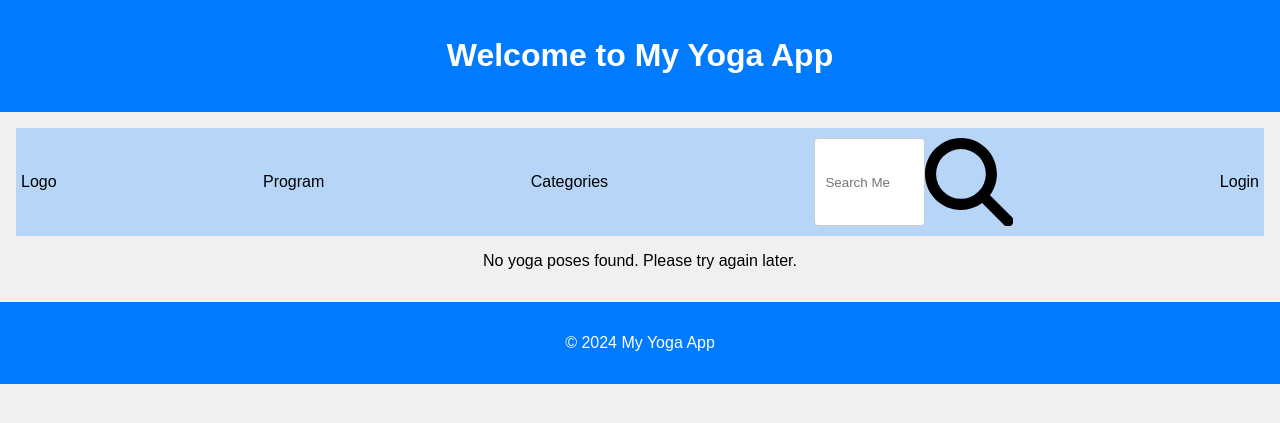
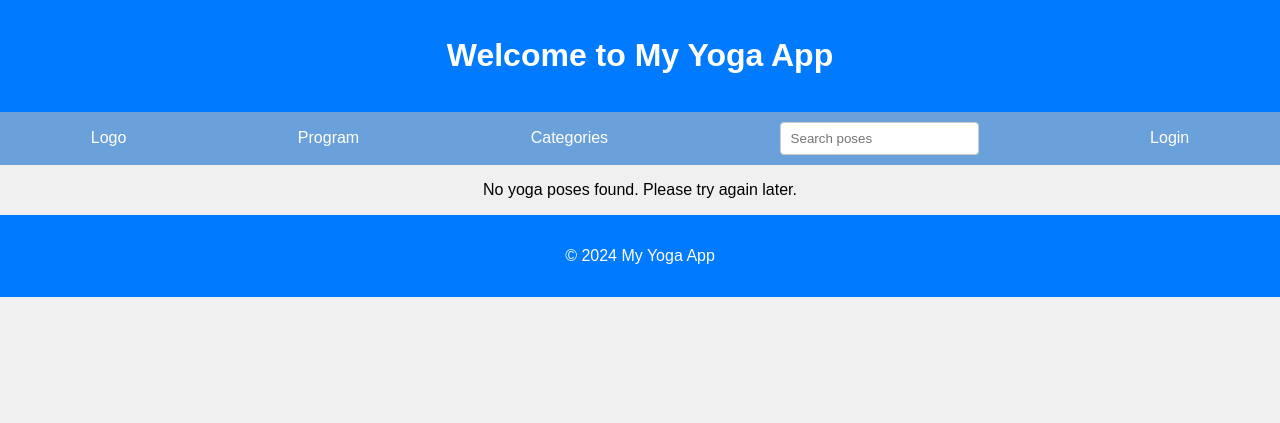
Before and after one commit to tasbehanawaz/YOGA_APP, a PHP site: page / in a window 1280 px wide. Shown: the top 423 px of the page. Run offline with PHP 8.4, Linux system fonts and the light colour scheme; data that the repository does not hold is empty.

Commit message:
Update search placeholder and navigation bar color

```diff
--- a/index.php
+++ b/index.php
@@ -32,12 +32,12 @@
                         <li><a href="#">Program</a></li>
                         <li><a href="#">Categories</a></li>
                         <li class="search-container">
-                            <input type="text" class="search-input" placeholder="Search Me">
+                            <input type="text" class="search-input" placeholder="Search poses">
                             <!-- SVG icon here or use an <img> tag with alt attribute -->
-                            <svg xmlns="http://www.w3.org/2000/svg" viewBox="0 0 512 512">
+                            <!-- <svg xmlns="http://www.w3.org/2000/svg" viewBox="0 0 512 512">
                                 <path d="M416 208c0 45.9-14.9 88.3-40 122.7L502.6 457.4c12.5 12.5 12.5 32.8 0 45.3s-32.8 12.5-45.3 0L330.7 376c-34.4 25.2-76.8 40-122.7
                             40C93.1 416 0 322.9 0 208S93.1 0 208 0S416 93.1 416 208zM208 352a144 144 0 1 0 0-288 144 144 0 1 0 0 288z" />
-                            </svg>
+                            </svg> -->
                         </li>
                         <li><a href="#">Login</a></li>
                     </ul>
--- a/style.css
+++ b/style.css
@@ -11,10 +11,6 @@
   padding: 1rem;
   background-color: #007bff;
   color: white;
-}
-
-main {
-  padding: 1rem;
 }
 
 .poses-list {
@@ -42,7 +38,7 @@
 
 .container {
   display: flex;
-  justify-content: space-between;
+  justify-content: space-around;
   align-items: center; /* Align items vertically */
 }
 
@@ -63,22 +59,25 @@
   position: relative;
 }
 
+li {
+  color: white;
+}
+
 .search-input {
   flex-grow: 1; /* Allows input to fill the space */
-  padding-left: 20px; /* Adjust based on actual icon size */
+  padding: 0px; /* Adjust based on actual icon size */
 }
 
-.search-icon {
+/* .search-icon {
   position: absolute;
   left: 10px; /* Adjust based on preference */
-  top: 0;
+/* top: 0;
   bottom: 0;
   margin: auto; /* Center vertically */
-  height: 10px; /* Example size */
-}
+/* height: 10px; Example size */
 
 .nav_bar {
-  background-color: #b6d5f7;
+  background-color: #6ba1da;
   padding: 10px 5px;
 }
 
```
